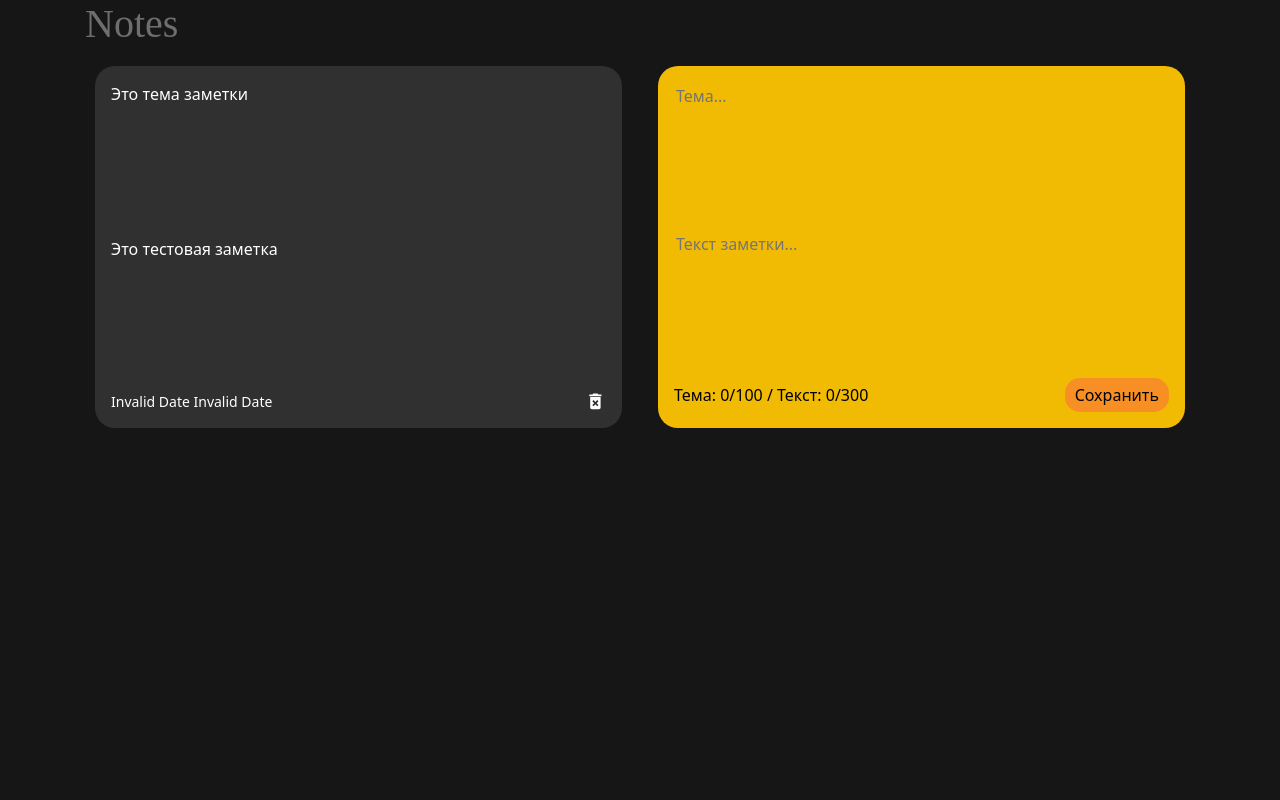
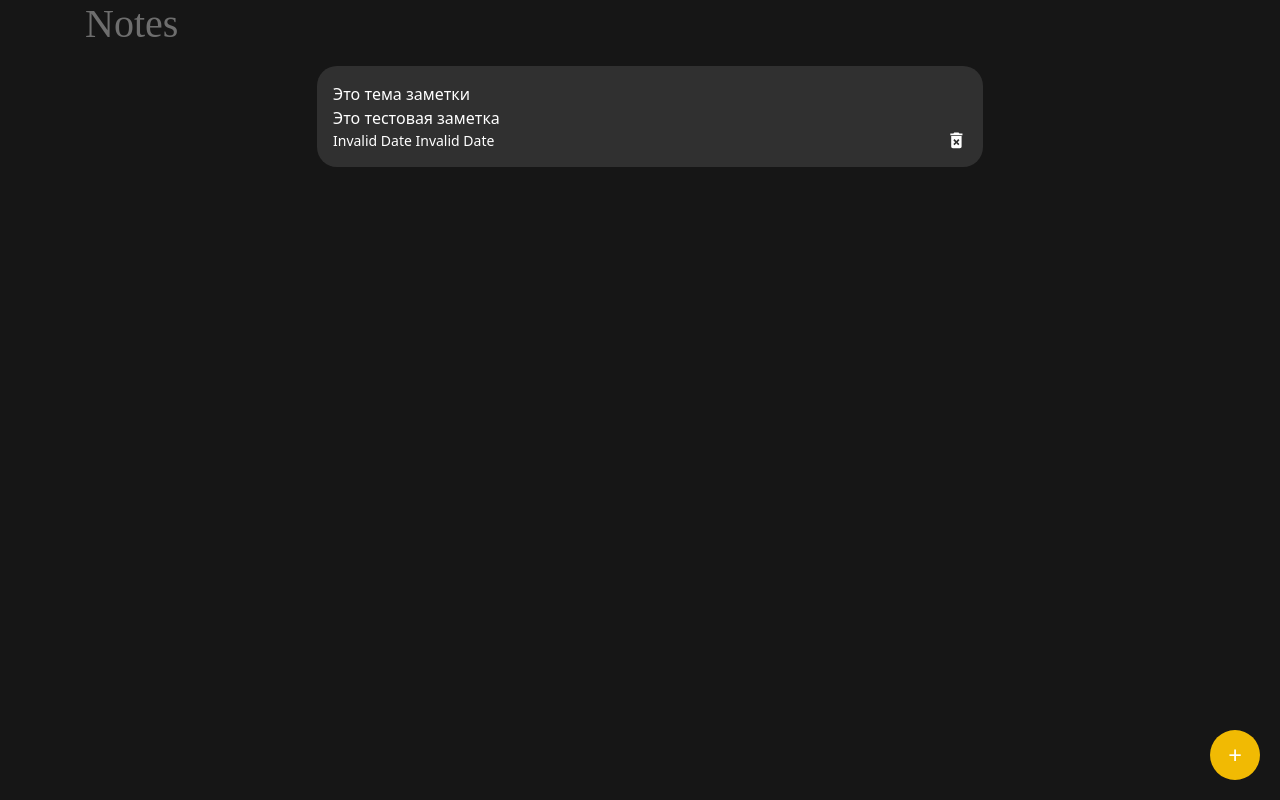
Before and after one commit to dv0ch/test_notes_app, a React (Create React App) app: page / in a window 1280 px wide. Built offline with nearby package versions, Linux system fonts and the light colour scheme.

Commit message:
Исправление вылезание текста за рамки и добавление кнопки

```diff
--- a/package.json
+++ b/package.json
@@ -7,6 +7,7 @@
     "@testing-library/react": "^13.4.0",
     "@testing-library/user-event": "^13.5.0",
     "bootstrap": "^5.3.2",
+    "framer-motion": "^10.16.4",
     "icons": "^1.0.0",
     "react": "^18.2.0",
     "react-bootstrap": "^2.9.1",
--- a/src/App.js
+++ b/src/App.js
@@ -2,33 +2,40 @@ import { useState, useEffect } from "react";
 import { nanoid } from "nanoid";
 import NoteL from "./components/NoteL";
 import Header from "./components/Header";
+import CreateNoteButton from "./components/CreateNoteButton";
+import NewNote from "./components/NewNote";
 
 const App = () => {
   const [notes, setNotes] = useState([
     {
       id: nanoid(),
-      note_theme:"Это тема заметки",
+      note_theme: "Это тема заметки",
       text: "Это тестовая заметка",
       date: "25.10.2023",
     },
   ]);
 
-useEffect(()=>{
-  const savedNotes = JSON.parse(localStorage.getItem('react-notes-app-data'));
+  const [createNote, setCreateNote] = useState(false);
 
-  if(savedNotes){
+  const handleCreate = () => {
+    setCreateNote((prev) => !prev);
+  };
+
+  useEffect(() => {
+    const savedNotes = JSON.parse(localStorage.getItem("react-notes-app-data"));
+
+    if (savedNotes) {
       setNotes(savedNotes);
     }
-
-},[]);
+  }, []);
 
   useEffect(() => {
-  localStorage.setItem('react-notes-app-data', JSON.stringify(notes));
+    localStorage.setItem("react-notes-app-data", JSON.stringify(notes));
   }, [notes]);
 
-const newNote = (theme,text) => {
+  const newNote = (theme, text) => {
     const now = new Date();
-  const formattedDate = now.toISOString(); // Правильный формат даты и времени
+    const formattedDate = now.toISOString();
     const newNote = {
       id: Math.random().toString(),
       note_theme: theme,
@@ -37,7 +44,9 @@ const newNote = (theme,text) => {
     };
 
     setNotes([...notes, newNote]);
+    setCreateNote(false); // Закрыть окно создания заметки после создания
   };
+
   const deleteNote = (id) => {
     const newNotes = notes.filter((note) => note.id !== id);
     setNotes(newNotes);
@@ -51,6 +60,12 @@ const newNote = (theme,text) => {
         handleNewNote={newNote}
         handleDeleteNote={deleteNote}
       />
+      {createNote && (
+        <div className="modal">
+          <NewNote handleNewNote={newNote} />
+        </div>
+      )}
+      <CreateNoteButton onClick={handleCreate} />
     </div>
   );
 };
--- a/src/components/CreateNoteButton.js
+++ b/src/components/CreateNoteButton.js
@@ -1,6 +1,7 @@
 import React from "react";
 
 const CreateNoteButton = ({ onClick }) => (
+
   <button className="create-note-button" onClick={onClick}>
     +
   </button>
--- a/src/components/Note.js
+++ b/src/components/Note.js
@@ -11,9 +11,11 @@ const Note = ({ id, note_theme, text, date, handleDeleteNote }) => {
   }, [date]);
 
   return (
-    <div className="note">
-      <span>{note_theme}</span>
-      <span>{text}</span>
+    <div className="note" style={{width: '100%'}}>
+      <div className="textblock" style={{display:'grid', justifyContent:'space-between', flexWrap:"wrap"}}>
+      <span className="underblock">{note_theme}</span>
+      <span className="underblock">{text}</span>
+      </div>
       <div className="note-footer">
         <small>{time}</small>
         <MdDeleteForever onClick={() => handleDeleteNote(id)} className="delete-icon" size="1.3em" />
--- a/src/components/NoteL.js
+++ b/src/components/NoteL.js
@@ -1,11 +1,12 @@
 import Note from "./Note";
-import NewNote from "./NewNote";
 
-const NoteL = ({ notes, handleNewNote, handleDeleteNote }) => {
+
+const NoteL = ({ notes, handleDeleteNote }) => {
   return (
     <div className="notes-list">
-      {notes.map((note) => (
+      {notes.map((note, index) => (
         <Note
+          key={index}
           id={note.id}
           note_theme={note.note_theme}
           text={note.text}
@@ -13,7 +14,6 @@ const NoteL = ({ notes, handleNewNote, handleDeleteNote }) => {
           handleDeleteNote={handleDeleteNote}
         />
       ))}
-      <NewNote handleNewNote={handleNewNote} />
     </div>
   );
 };
--- a/src/index.css
+++ b/src/index.css
@@ -1,8 +1,9 @@
-body{
-    background-color:rgb(22, 22, 22)
+body {
+  background-color: rgb(22, 22, 22);
+
 }
 
-.container{
+.container {
   max-width: 960 px;
   margin-right: auto;
   margin-left: auto;
@@ -10,10 +11,12 @@ body{
   padding-left: 15px;
 }
 
-.notes-list{
+.notes-list {
   display: grid;
-    grid-gap:1rem;
-    grid-template-columns: repeat(auto-fit,minmax(250px,1fr));
+  grid-gap: 1rem;
+  margin-left: 20%;
+  margin-right: 20%;
+  grid-template-columns: repeat(auto-fit, minmax(300px, 1fr));
 }
 
 .note {
@@ -28,45 +31,88 @@ body{
   margin: 10px; /* Отступ между заметками */
 }
 
-
-.note-footer{
-    display:flex;
-    align-items:center;
-    justify-content:space-between;
+.note-footer {
+  display: flex;
+  align-items: center;
+  justify-content: space-between;
 }
 
-.note.new{
+.note.new {
+  background-color: rgb(241, 186, 3);
+  position: fixed;
+  top: 50%; /* Расположите окно по вертикали посередине */
+  left: 50%; /* Расположите окно по горизонтали посередине */
+  transform: translate(-50%, -50%); /* Центрируйте окно точно посередине */
+  z-index: 999; /* Устанавливает z-index поверх остальных элементов */
+}
+
+textarea {
+  border: none;
+  resize: none;
   background-color: rgb(241, 186, 3);
 }
 
-textarea{
-    border: none;
-    resize:none;
-    background-color: rgb(241, 186, 3);
-}
-
-textarea:focus{
+textarea:focus {
   outline: none;
 }
 
-
-
-.save{
-    background-color:rgba(255, 83, 83, 0.417);
-    border:none;
+.save {
+  background-color: rgba(255, 83, 83, 0.417);
+  border: none;
   border-radius: 15px;
-    padding:5px 10px 5px 10px;
+  padding: 5px 10px 5px 10px;
 }
 
-.save:hover{
-    background-color:rgba(233, 67, 67, 0.417);
-    cursor:pointer;
+.save:hover {
+  background-color: rgba(233, 67, 67, 0.417);
+  cursor: pointer;
 }
 
-.delete-icon{
-    cursor:pointer;
+.delete-icon {
+  cursor: pointer;
 }
 
 .dynamic-height {
   min-height: 0;
 }
+
+.create-note-button {
+  position: fixed; /* Зафиксировать позицию */
+  bottom: 20px; /* Отступ снизу */
+  right: 20px; /* Отступ справа */
+  background-color: rgb(241, 186, 3);
+  color: white;
+  font-size: 24px;
+  width: 50px;
+  height: 50px;
+  border-radius: 50%;
+  border: none;
+  cursor: pointer;
+  display: flex;
+  justify-content: center;
+  align-items: center;
+  z-index: 1000; /* Устанавливает z-index поверх остальных элементов */
+}
+
+.underblock {
+  word-wrap: break-word;
+  word-break: break-all;
+}
+
+.modal {
+    position: fixed;
+    top: 0;
+    left: 0;
+    width: 100%;
+    height: 100%;
+    background-color: rgba(0, 0, 0, 0.5); /* Затемнение фона */
+    display: flex;
+    justify-content: center;
+    align-items: center;
+    z-index: 999; /* Перекрывает все остальное на странице */
+  }
+
+  /* Стили для окна создания заметки */
+  .modal > .note {
+    /* Ваши стили для окна создания заметки */
+  }
```
Also changed, not shown: 1 other file (tests, documents, lock files or other folders). Lines whose indentation alone changed are shown as unchanged.
